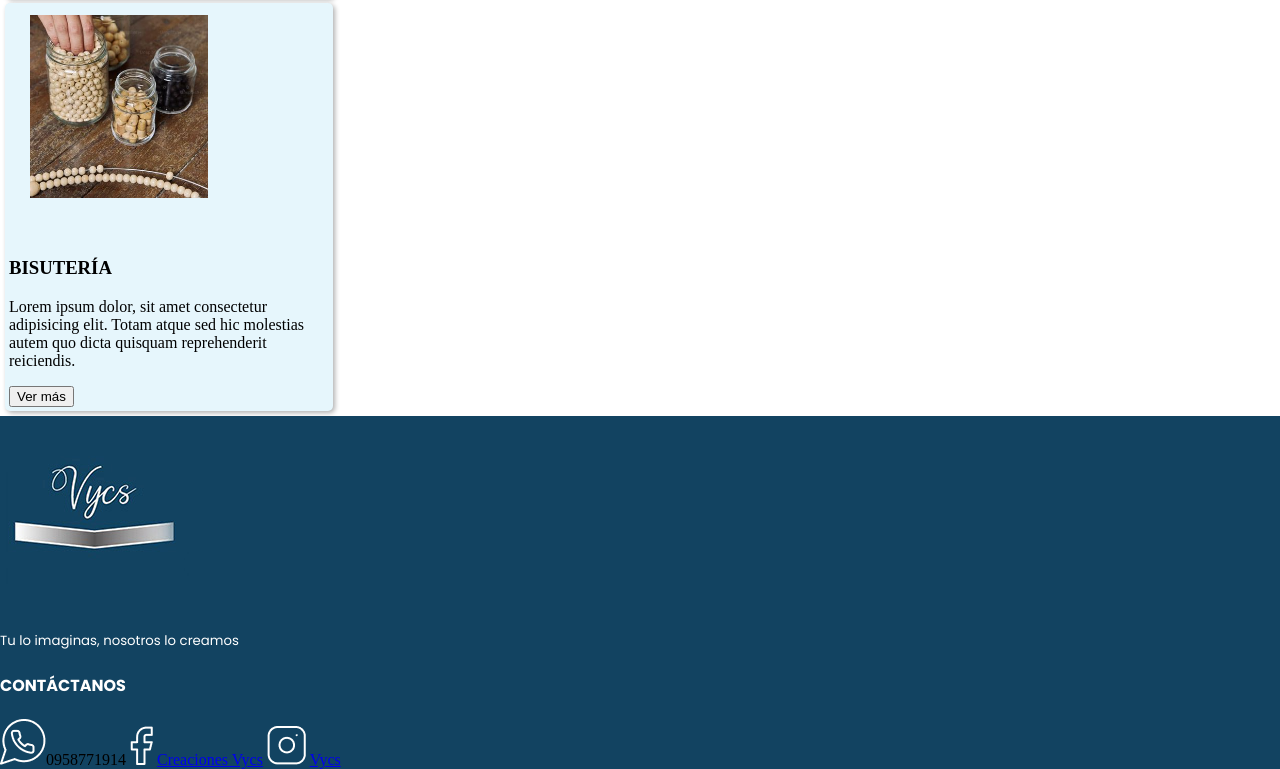
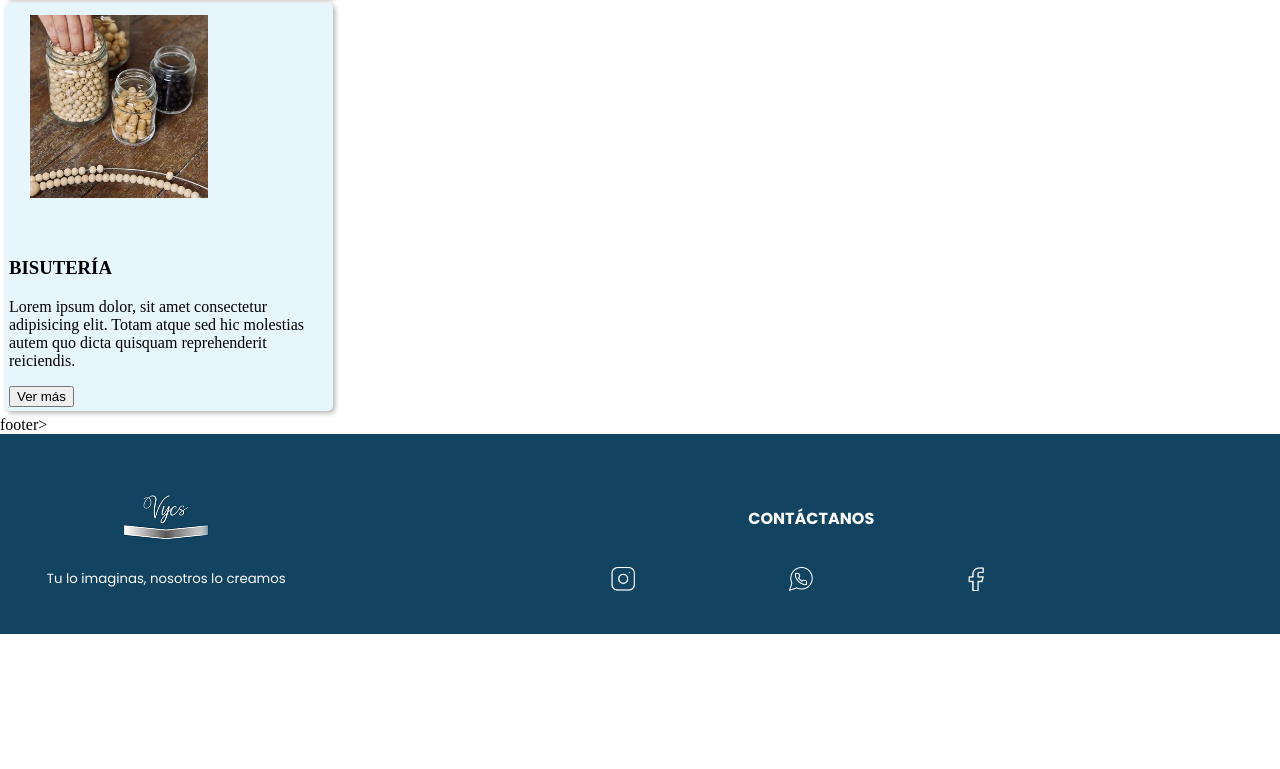
Before and after one commit to VeroYas/segunda-entrega-coderhouse, a plain HTML site: page index.html in a window 1280 px wide. Shown: the part 2214-2983 px from the top of the page. After the commit the page ends 2848 px from the top, so only its background shows below. Drawn offline with Linux system fonts and the light colour scheme.

Commit message:
footer final

```diff
--- a/css/style.css
+++ b/css/style.css
@@ -71,66 +71,71 @@ h5{
     color: white;
 }
 
-footer{
+.contacfooter{
+    display: grid;
+    width: 100%;
+    height: 200px;
+    grid-template-columns:repeat(4,1fr);
+    grid-template-rows: repeat(4,50px);
     background-color: rgb(18, 67, 97);
+    align-items: center;
+    justify-items: center;
+    row-gap: 10px;
+    column-gap: 10px;
 }
 
-.contacfoot{
-    display: grid;
-    width: 100%;
-    height: 15%;
-    margin: 1rem;
-    grid-template-columns: repeat(4, 200px);
-    grid-template-rows: repeat(3, 100px);
-    justify-content: space-evenly;
-    align-content: center;
-    row-gap: 10px;
-    column-gap: 20px;
+.contacfooter .logo{
+    grid-column: 1/2;
+    grid-row: 2/3;
+    order:1;
+    padding-left: 1.25rem;
+    width: 100px;
+    height: 100px;
 }
 
-.contacfoot  h5{
-    grid-row-start:2;
-    grid-row-end:3;
-    grid-column-start:1;
-    grid-column-end:1;
-    align-items: center;
-
+.contacfooter h5{
+    grid-column: 1/2;
+    grid-row: 3/4;
+    order:2;
+    padding-left: 1.25rem;
+    text-align: center;
 }
 
-.contacfoot h4{
-    grid-row-start:1;
-    grid-row-end:2;
-    grid-column-start:4;
-    grid-column-end:5;
+.contacfooter h4{
+    grid-column: 3/4;
+    grid-row: 2/3;
+    justify-self: center;
+    order:3;
+    padding-left: 1.25rem;
+    text-align: center;
 }
 
-.info-1{
-    grid-row-start:1;
-    grid-row-end:2;
-    grid-column-start:1;
-    grid-column-end:1;
+.contacfooter .info-1{
+    grid-column: 3/4;
+    grid-row: 3/4;
+    order:4;
+    width: 24px;
+    height: 24px;
 }
 
-.info-2{
-    grid-row-start:2;
-    grid-row-end:3;
-    grid-column-start:4;
-    grid-column-end:5;
+.contacfooter .info-2{
+    grid-column: 4/5;
+    grid-row: 3/4;
+    justify-self: left;
+    order:5;
+    width: 16px;
+    height: 24px;
 }
 
-.info-3{
-    grid-row-start:2;
-    grid-row-end:3;
-    grid-column-start:4;
-    grid-column-end:5;
+.contacfooter .info-3{
+    grid-column: 2/3;
+    grid-row: 3/4;
+    justify-self: right;
+    order:6;
+    width: 24px;
+    height: 24px;
 }
 
-.info-4{
-    grid-row-start:2;
-    grid-row-end:3;
-    grid-column-start:4;
-    grid-column-end:5;
-}
 
 /*.estructura div img{
     width: 50%;
--- a/index.html
+++ b/index.html
@@ -9,7 +9,7 @@
 <body>
     <header class="flex-container">
         <div>
-            <a href=""><img src="./assets/img/vycsnuevo.JPG" alt="logo del sitio"></img></a>
+            <a href="#"><img src="./assets/img/vycsnuevo.JPG" alt="logo del sitio"></img></a>
         </div>
         <div>
             <nav> <!--colocar aqui enlace interno ir al top-->
@@ -85,25 +85,15 @@
             </section>
         </section>
     </main>
-    <footer class="footestructura">
-        <section class="estructura">
-            <div>
-                <img src="./assets/img/vycsnuevo.JPG" alt="logo Vyvs"></img>
+    footer>
+        <section>
+            <div class="contacfooter">
+                <img class="logo" src="./assets/img/vycsnuevo.JPG" alt="logo Vyvs"></img>
                 <h5>Tu lo imaginas, nosotros lo creamos</h5>
-            </div>
-            <div>
-                <section>
-                    <article class="redes">
-                        <h4>CONTÁCTANOS</h4>
-                        <div>
-                            <img src="./assets/img/whatsapp.png" alt="logo whatsapp">0958771914</img>
-                            <img src="./assets/img/facebook.png" alt="logo facebook"></img>
-                            <a href="https://www.facebook.com/profile.php?id=100027232525877" target="blanck">Creaciones Vycs</a>
-                            <img src="./assets/img/instagram.png" alt="logo instagram"></img>
-                            <a href="https://www.facebook.com/profile.php?id=100027232525877" target="blanck">Vycs</a>
-                        </div>
-                    </article>
-                </section>
+                <h4>CONTÁCTANOS</h4>
+                <img class="info-1" src="./assets/img/whatsapp.png" alt="logo whatsapp"></img>
+                <img class="info-2" src="./assets/img/facebook.png" alt="logo facebook"></img>
+                <img class="info-3" src="./assets/img/instagram.png" alt="logo instagram"></img>
             </div>
         </section>
     </footer>
```
Also changed, not shown: pages/aprende.html (+8 -16 lines), pages/contactanos.html (+8 -16 lines), pages/nosotros.html (+8 -16 lines), pages/tienda.html (+10 -10 lines).
